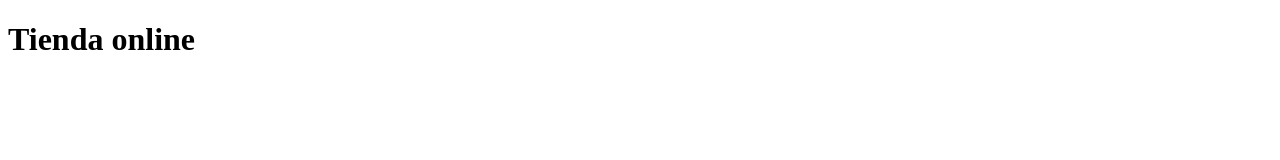
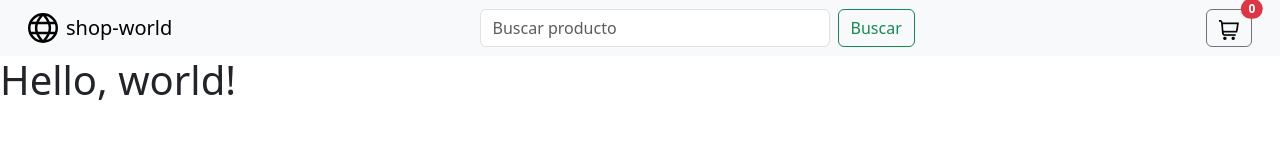
Before and after one commit to leoespinosa88/ecommerce-app, a plain HTML site: page index.html in a window 1280 px wide. Drawn offline with nearby package versions, Linux system fonts and the light colour scheme.

Commit message:
Realize el navbar, añadi cosas que le faltaba y agregue estilo

```diff
--- a/css/styles.css
+++ b/css/styles.css
@@ -0,0 +1,36 @@
+.navbar{
+    padding: 8px 16px;
+}
+
+.navbar-brand img{
+    width: 30px;
+}
+
+.search-form{
+    max-width: 500px;
+    width: 100%;
+}
+
+.search-form input{
+    max-width: 350px;
+}
+
+.carrito-btn img {
+    width: 20px;
+}
+
+.carrito-badge {
+    font-size: 10px;
+}
+
+/*Responsive*/
+
+@media(max-width: 768px){
+
+    .search-form{
+        max-width: 200px;
+    }
+    .search-form input{
+        max-width: 150px;
+    }
+}
--- a/index.html
+++ b/index.html
@@ -1,11 +1,42 @@
-<!DOCTYPE html>
-<html lang="es">
-<head>
-    <meta charset="UTF-8">
-    <meta name="viewport" content="width=device-width, initial-scale=1.0">
-    <title>E-commerce</title>
-</head>
-<body>
-    <h1>Tienda online</h1>
-</body>
+<!doctype html>
+<html lang="en">
+  <head>
+    <meta charset="utf-8">
+    <meta name="viewport" content="width=device-width, initial-scale=1">
+    <title>Bootstrap demo</title>
+    <link href="https://cdn.jsdelivr.net/npm/bootstrap@5.3.8/dist/css/bootstrap.min.css" rel="stylesheet" integrity="sha384-sRIl4kxILFvY47J16cr9ZwB07vP4J8+LH7qKQnuqkuIAvNWLzeN8tE5YBujZqJLB" crossorigin="anonymous">
+    <link rel="stylesheet" href="css/styles.css">
+  </head>
+  <body>
+
+    <header>
+    <nav class="navbar bg-body-tertiary">
+      <div class="container-fluid">
+       <a class="navbar-brand d-flex aling-items-center gap-2" >
+        <img src="img/globo.svg" alt="logo ">
+        shop-world
+        </a>
+     <form class="d-flex flex-grow-1 justify-content-center search-form" role="search">
+      <input class="form-control me-2" type="search" placeholder="Buscar producto" aria-label="Search"/>
+      <button class="btn btn-outline-success" type="submit">Buscar</button>
+    </form>
+
+    <div class="position-relative flex-shrink-0">
+        <button class="btn btn-outline-secondary carrito-btn">
+        <img src="img/carrito-de-compras.png" alt="logo carrito de compras"></button>
+    <span class="position-absolute top-0 start-100 translate-middle badge rounded-pill bg-danger">
+         0 </span>
+    </div>
+  </div>
+</nav>
+    </header>
+
+
+
+
+
+
+    <h1>Hello, world!</h1>
+    <script src="https://cdn.jsdelivr.net/npm/bootstrap@5.3.8/dist/js/bootstrap.bundle.min.js" integrity="sha384-FKyoEForCGlyvwx9Hj09JcYn3nv7wiPVlz7YYwJrWVcXK/BmnVDxM+D2scQbITxI" crossorigin="anonymous"></script>
+  </body>
 </html>
```
Also changed, not shown: img/carrito-de-compras.png (added), img/globo.svg (added), 1 other file.
